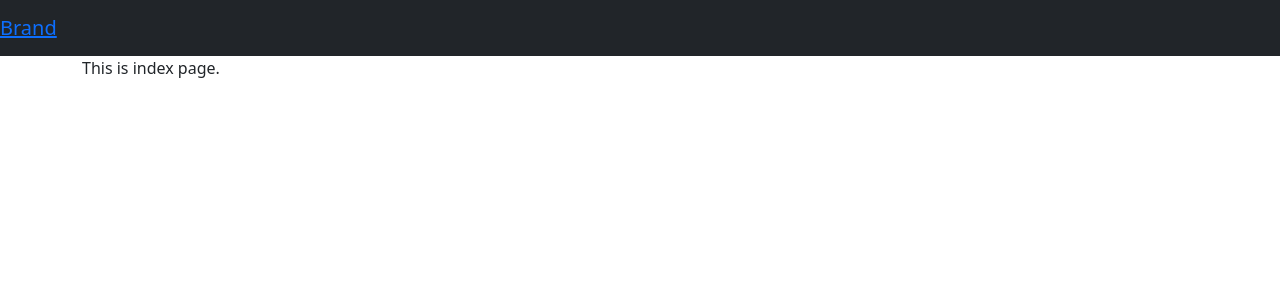
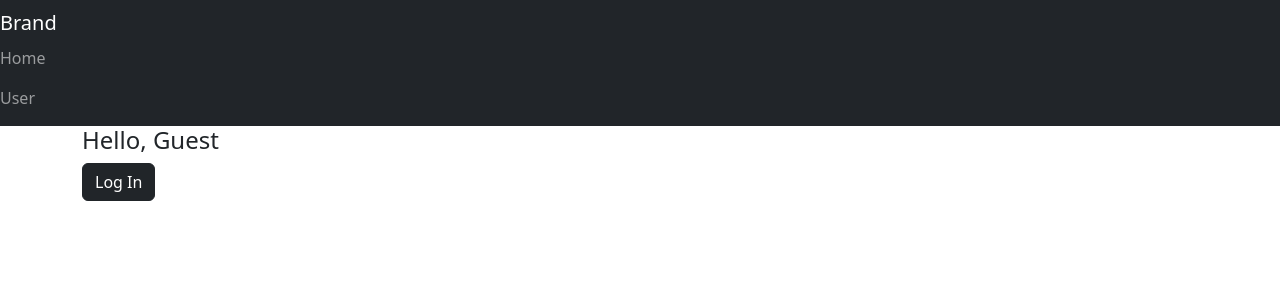
Before and after one commit to 011ritik/Python-Django, a Django app: page / in a window 1280 px wide. Shown: the top 300 px of the page. Run offline with Django 4.2, Linux system fonts and the light colour scheme.

Commit message:
UserLogIn

```diff
--- a/UserLogIn/pro1/settings.py
+++ b/UserLogIn/pro1/settings.py
@@ -122,3 +122,7 @@ STATIC_URL = 'static/'
 # https://docs.djangoproject.com/en/4.1/ref/settings/#default-auto-field
 
 DEFAULT_AUTO_FIELD = 'django.db.models.BigAutoField'
+
+LOGIN_REDIRECT_URL = 'index'
+
+LOGOUT_REDIRECT_URL = 'index'
--- a/UserLogIn/pro1/templates/base.html
+++ b/UserLogIn/pro1/templates/base.html
@@ -10,7 +10,9 @@
     <body>
         <nav class="navbar navbar-dark bg-dark">
             <ul class="nav navbar-nav">
-                <li class="navbar-brand"><a href="#">Brand</a></li>
+                <li><a href="#"  class="navbar-brand">Brand</a></li>
+                <li class="nav-item"><a href="{% url 'index' %}" class="nav-link">Home</a></li>
+                <li class="nav-item"><a href="{% url 'user' %}" class="nav-link">User</a></li>
             </ul>
         </nav>
         {% block content %}
--- /dev/null
+++ b/UserLogIn/pro1/templates/registration/logged_out.html
@@ -0,0 +1,5 @@
+{% extends 'base.html' %}
+
+{% block content %}
+
+{% endblock %}
--- a/UserLogIn/pro1/urls.py
+++ b/UserLogIn/pro1/urls.py
@@ -14,10 +14,11 @@ Including another URLconf
     2. Add a URL to urlpatterns:  path('blog/', include('blog.urls'))
 """
 from django.contrib import admin
-from django.urls import path
+from django.urls import path,include
 from user_login import views
 
 urlpatterns = [
     path('admin/', admin.site.urls),
-    path('', views.index, name="index")
+    path('accounts/',include("django.contrib.auth.urls")),
+    path('',include('user_login.urls'))
 ]
--- a/UserLogIn/user_login/templates/index.html
+++ b/UserLogIn/user_login/templates/index.html
@@ -3,7 +3,15 @@
 {% block content %}
 
     <div class="container">
-        This is index page.
+        <h4>Hello, {{user.username | default:"Guest"}}</h4>
+
+        {% if user.is_authenticated %}
+
+            <a href="{% url 'logout' %}"><button class="btn btn-danger">Log Out</button></a>
+        {% else %}
+            <a href="{% url 'login' %}"><button class="btn btn-dark">Log In</button></a>
+        {% endif %}
+
     </div>
 
 {% endblock %}
--- /dev/null
+++ b/UserLogIn/user_login/urls.py
@@ -0,0 +1,8 @@
+from django.urls import path
+from . import views
+
+
+urlpatterns = [
+    path('', views.index, name='index'),
+    path('user/',views.user,name='user')
+]
--- a/UserLogIn/user_login/views.py
+++ b/UserLogIn/user_login/views.py
@@ -3,3 +3,6 @@ from django.shortcuts import render
 # Create your views here.
 def index(request):
     return render(request, 'index.html')
+
+def user(request):
+    return render(request, 'user.html')
```
Also changed, not shown: UserLogIn/pro1/templates/registration/login.html (added, +15 -0 lines), UserLogIn/pro1/templates/registration/password_change_done.html (added, +10 -0 lines), UserLogIn/pro1/templates/registration/password_change_form.html (added, +17 -0 lines), UserLogIn/user_login/templates/user.html (added, +14 -0 lines).
